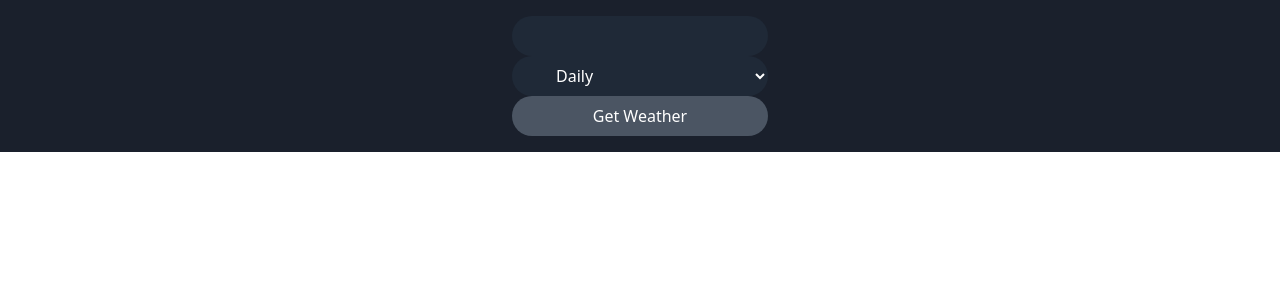
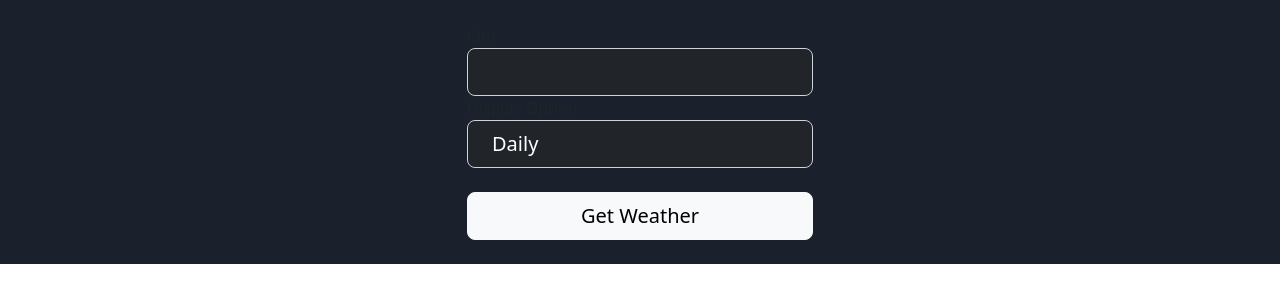
Before and after one commit to Lucas8448/Vue-weather-app, a Vue app in the folder weather/: page / in a window 1280 px wide. Shown: the top 302 px of the page. Built offline with nearby package versions, Linux system fonts and the light colour scheme.

Commit message:
Convert styling from tailwind to bootstrap

```diff
--- a/weather/index.html
+++ b/weather/index.html
@@ -6,7 +6,8 @@
   <link rel="icon" href="/favicon.ico">
   <meta name="viewport" content="width=device-width, initial-scale=1.0">
   <title>Weather</title>
-  <script src="https://cdn.tailwindcss.com"></script>
+  <link rel="stylesheet" href="https://cdn.jsdelivr.net/npm/bootstrap@5.2.3/dist/css/bootstrap.min.css"
+    integrity="sha384-rbsA2VBKQhggwzxH7pPCaAqO46MgnOM80zW1RWuH61DGLwZJEdK2Kadq2F9CUG65" crossorigin="anonymous">
 </head>
 
 <body>
--- a/weather/src/App.vue
+++ b/weather/src/App.vue
@@ -1,25 +1,28 @@
 <template>
-  <div id="weather-app">
-    <div class="bg-gray-900 py-4">
-      <div class="container mx-auto px-4 inline-flex items-center">
-        <form class="relative w-64 mx-auto" @submit.prevent="getWeather">
+  <div id="weather-app" class="container-fluid px-0">
+    <div class="bg-midnight-blue py-4">
+      <div class="container mx-auto px-4 d-flex justify-content-around align-items-center">
+        <form class="form-inline w-64 mx-auto" @submit.prevent="getWeather">
           <label for="city" class="sr-only">City:</label>
           <input type="text" id="city" v-model="city"
-            class="input bg-gray-800 rounded-full py-2 px-4 pl-10 text-md text-white focus:outline-none focus:shadow-outline">
+            class="form-control form-control-lg bg-dark rounded-full py-2 px-4 pl-10 text-md text-white focus:outline-none focus:shadow-outline">
           <label for="display-option" class="sr-only">Display Option:</label>
-          <select id="display-option" v-model="displayOption" class="select bg-gray-800 rounded-full py-2 px-4 pl-10 text-md text-white focus:outline-none focus:shadow-outline">
+          <select id="display-option" v-model="displayOption"
+            class="form-control form-control-lg bg-dark rounded-full py-2 px-4 pl-10 text-md text-white focus:outline-none focus:shadow-outline">
             <option value="hourly">Every 4h</option>
             <option value="daily">Daily</option>
           </select>
-          <button type="submit" class="bg-gray-600 rounded-full py-2 px-4 text-md text-white hover:bg-gray-700">Get
+          <br>
+          <button type="submit" class="btn btn-lg btn-light rounded-full py-2 px-4 text-md text-black hover:bg-gray-700">Get
             Weather</button>
         </form>
+        <br>
       </div>
     </div>
     <!-- Use the displayOption variable to determine which data to display -->
-    <table v-if="hourlyData[0] || dailyData[0]" class="weather-data w-full text-left table-collapse py-4 px-4">
-      <thead class="bg-gray-800">
-        <tr class="text-white">
+    <table v-if="hourlyData[0] || dailyData[0]" class="table table-dark weather-data w-full text-left table-collapse py-4 px-4">
+      <thead>
+        <tr>
           <th class="py-2 px-4">Time</th>
           <th class="py-2 px-4">Temperature</th>
           <th class="py-2 px-4">Description</th>
--- a/weather/src/assets/main.css
+++ b/weather/src/assets/main.css
@@ -9,3 +9,7 @@
 .select, .input, button{
   width: 100%;
 }
+
+.bg-midnight-blue {
+  background-color: #1a202c;
+}
```
